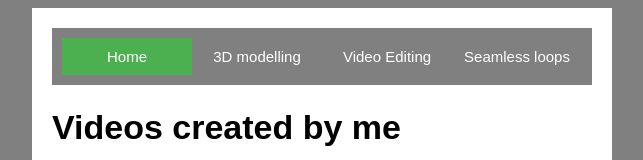
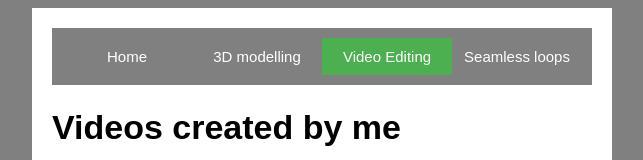
Before and after one commit to TheMelvin742/FinalProject-HUW166, a plain HTML site: page Video-Editing.html in a window 1280 px wide. Shown: the top 160 px of the page, without its empty margins (318-961 px from the left). Drawn offline with Linux system fonts and the light colour scheme.

Commit message:
Update Video-Editing.html

```diff
--- a/Video-Editing.html
+++ b/Video-Editing.html
@@ -15,9 +15,9 @@
 	<div>
 		<div class="navbar">
 
-  <a class="active" href="index.html">Home</a>
+  <a href="index.html">Home</a>
   <a href="Digital-HW.html">3D modelling</a>
-  <a href="Video-Editing.html">Video Editing</a>
+  <a class="active" href="Video-Editing.html">Video Editing</a>
   <a href="SeamlessGIFs.html">Seamless loops</a>
 
 </div>
```
